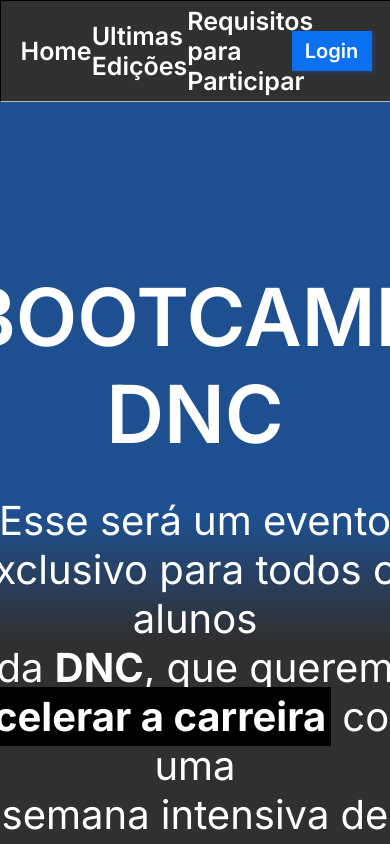
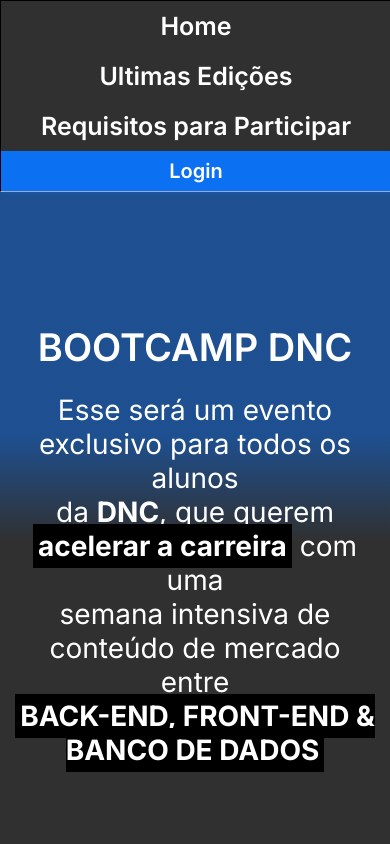
Before and after one commit to Lucasfs3/bootcampdnc, a plain HTML site: page index.html in a window 390 px wide. Shown: the top 844 px of the page. Drawn offline with Linux system fonts and the light colour scheme.

Commit message:
adicionando media query para mobile

```diff
--- a/style.css
+++ b/style.css
@@ -245,3 +245,54 @@
 footer .linha2 a:first-child {
     border-right: 2px solid white;
 }
+
+@media only screen and (max-width: 600px) {
+
+    /* MENU */
+    #principal{
+        display: flex;
+        flex-direction: column;
+        height: auto;
+    }
+
+    #menu {
+        flex-direction: column;
+        width: 100%;
+        margin: 0px;
+    }
+
+    #menu a {
+        display: flex;
+        align-items: center;
+        height: 50px;
+
+    }
+
+    #principal button {
+        width: 100%;
+        margin: 0px;
+    }
+
+    /* section */
+
+    section h1 {
+        font-size: 38px;
+    }
+
+    section h2 {
+        font-size: 28px;
+        padding-right: 15px;
+        padding-left: 15px;
+    }
+
+    form {
+        width: 95%;
+        font-size: 20px;
+    }
+
+    .checkbox-itens label {
+        font-size: 17px;
+    }
+
+
+}
```
